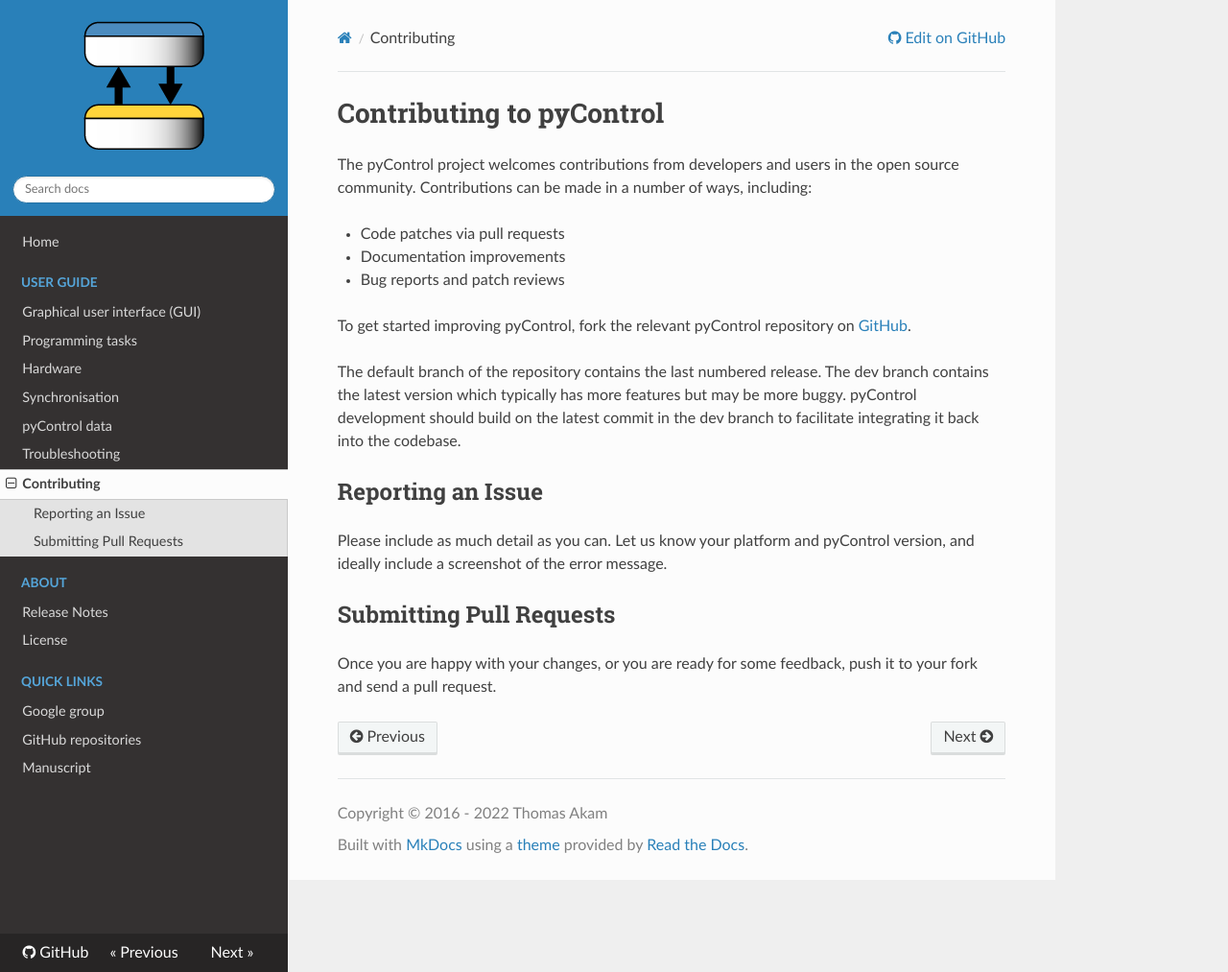
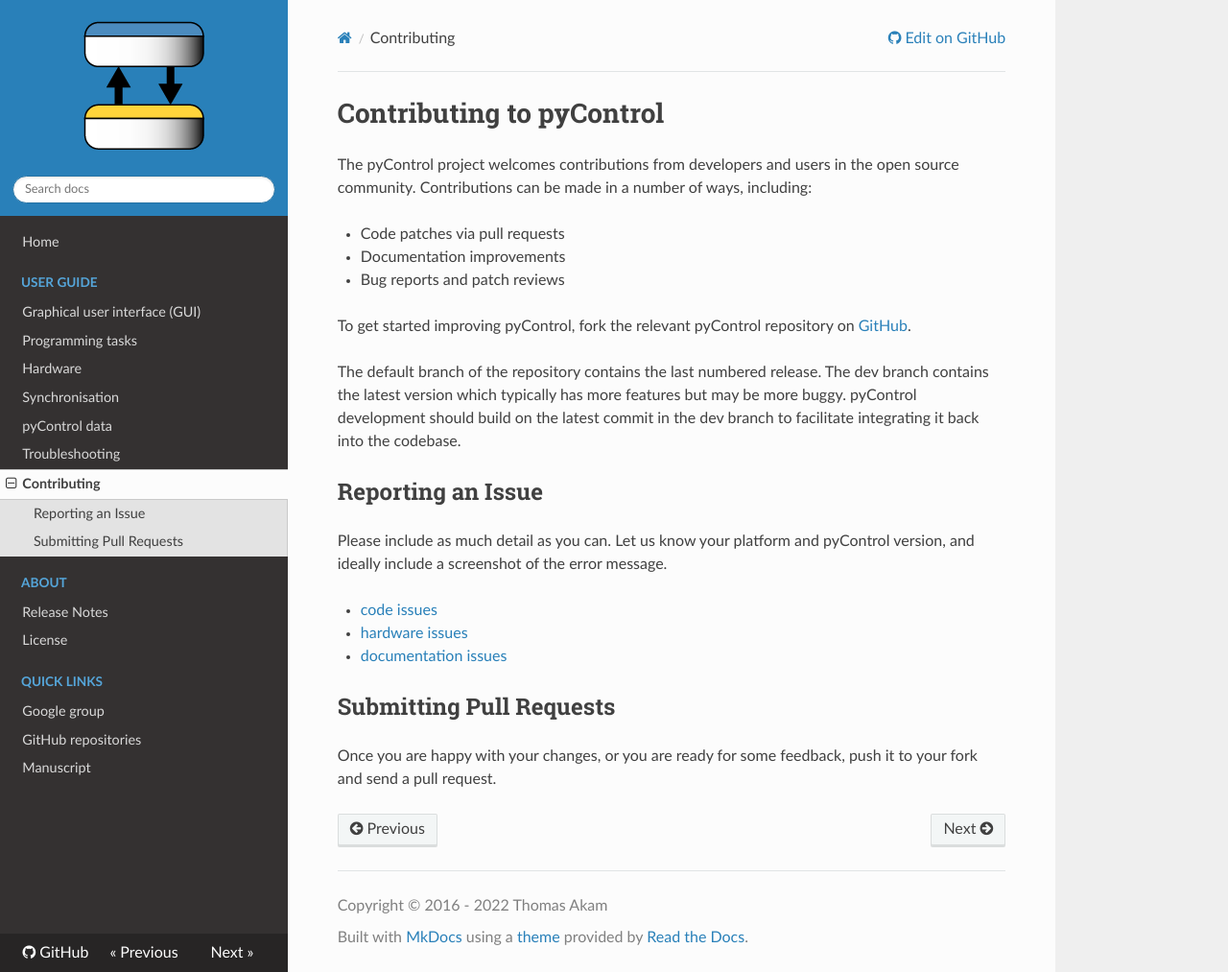
Before and after one commit to pyControl/docs, an MkDocs documentation site: the page built from docs/contributing.md, in a window 1280 px wide and 1013 px high. Shown: the whole window at 96% size. Built offline with MkDocs 1.6.1, drawn with Linux system fonts in a browser that asks for light colours; nearby versions of some CDN libraries.

Commit message:
Contributing page links to repository issues (#13)
* added links to issues for each repository

```diff
--- a/docs/contributing.md
+++ b/docs/contributing.md
@@ -15,6 +15,10 @@
 
 Please include as much detail as you can. Let us know your platform and pyControl version, and ideally include a screenshot of the error message.
 
+- [code issues](https://github.com/pyControl/code/issues)
+- [hardware issues](https://github.com/pyControl/hardware/issues)
+- [documentation issues](https://github.com/pyControl/docs/issues)
+
 ## Submitting Pull Requests
 
 Once you are happy with your changes, or you are ready for some feedback, push it to your fork and send a pull request.
```
Also changed, not shown: docs/about/release-notes.md (line endings or trailing spaces), docs/user-guide/graphical-user-interface.md (line endings or trailing spaces).
